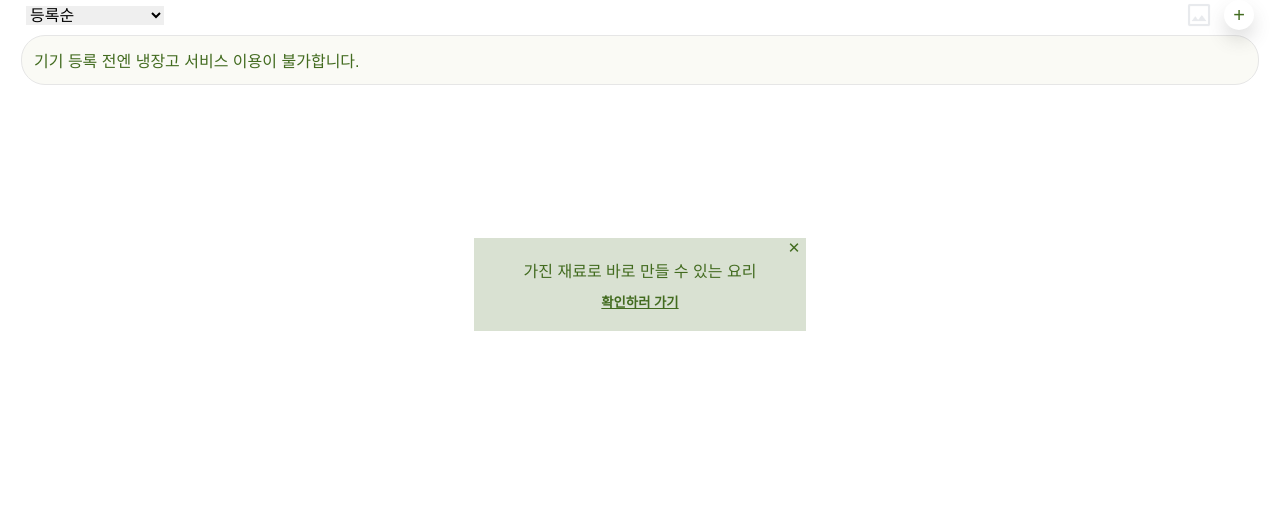
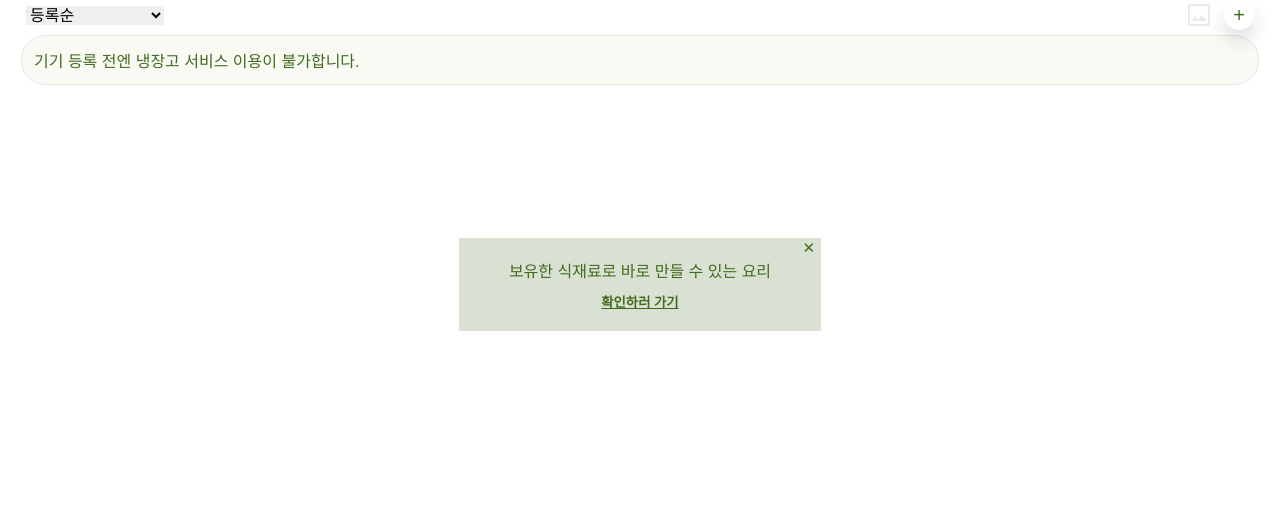
Before and after one commit to collinahn/take_care_of_my_refrigerator, a Flask app: page /refrigerator/ in a window 1280 px wide. Shown: the part 174-696 px from the top of the page. Run offline with Flask 3, Linux system fonts and the light colour scheme; parts of the project's set-up code (start-up, migrations or seed data) failed here and were passed over.

Commit message:
가진 -> 보유한

```diff
--- a/templates/refrigerator.html
+++ b/templates/refrigerator.html
@@ -242,7 +242,7 @@
                 <div class="box-container">
                     <button class="close" id="closePopup">✕</button>
                     <div class="content-container">
-                        <span class="recipe-text">가진 재료로 바로 만들 수 있는 요리</span>
+                        <span class="recipe-text">보유한 식재료로 바로 만들 수 있는 요리</span>
                         <button class="recipe" id="recipeButton">확인하러 가기</button>
                     </div>
                 </div>
```
